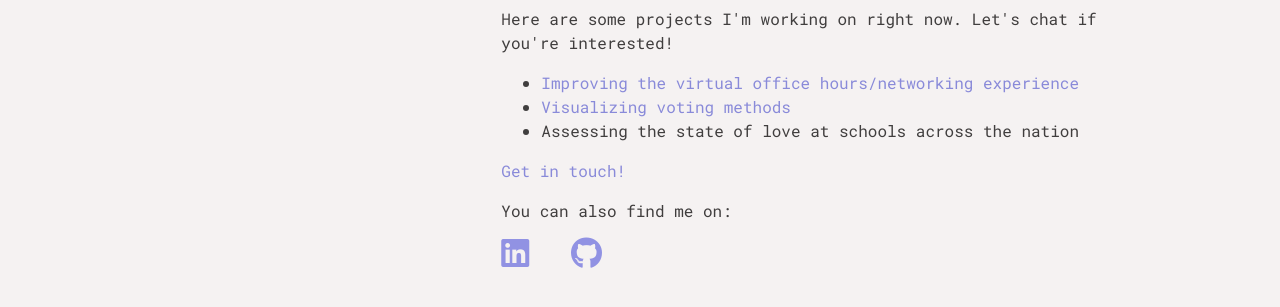
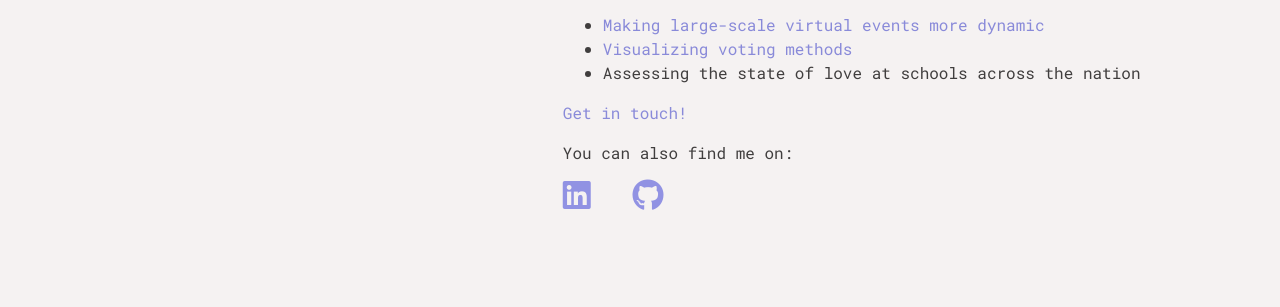
Before and after one commit to xisabao/meet23-viz, a plain HTML site: page index.html in a window 1280 px wide. Shown: the part 483-790 px from the top of the page. Drawn offline with Linux system fonts and the light colour scheme; a web font is replaced by a local one.

Commit message:
update styling

```diff
--- a/css/biostyles.css
+++ b/css/biostyles.css
@@ -5,8 +5,7 @@ body {
 }
 
 .content {
-  width: 80%;
-  margin-top: 12%;
+  padding: 6em 2em;
 }
 
 h1 {
@@ -23,7 +22,6 @@ h1 {
 }
 
 .bio {
-  padding-left: 2em;
 }
 
 .icon a {
--- a/index.html
+++ b/index.html
@@ -24,21 +24,23 @@
 
         <img id="profile-img" src="img/sunset.jpg" alt="profile image" />
         </div>
-        <div class="col-md-8 bio">
+        <div class="col-md-1">
+        </div>
+        <div class="col-md-7 bio">
             <h1>Isabelle Zheng</h1>
             <p>Hi! I'm Isabelle, a sophomore at Harvard College studying Computer Science. Talk to me about startups, tech, food, and the importance of art.</p>
             <p>On campus, I lead <a href="https://www.harvardcap.org/">Harvard Undergraduate Capital Partners</a> and serve as Supreme Cupid for <a href=
             "https://datamatch.me/">Datamatch</a>. I'm also involved in <a href="http://www.harvardwics.com">Harvard Women in CS</a> planning entreprenuership-related events! In my free time, I enjoy baking, playing the flute, running by the Charles River, planning events for Dunster House, and writing <a href="https://nakedlemon.home.blog/">blog posts about food!</a></p>
             <p>Here are some projects I'm working on right now. Let's chat if you're interested!</p>
             <ul>
-                <li><a href="https://www.congregate.live/" target="_blank">Improving the virtual office hours/networking experience</a></li>
+                <li><a href="https://www.congregate.live/" target="_blank">Making large-scale virtual events more dynamic</a></li>
                 <li><a href="https://trusting-brown-3e9b1f.netlify.app/" target="_blank">Visualizing voting methods</a></li>
                 <li>Assessing the state of love at schools across the nation</li>
             </ul>
             <p><a href="mailto:isabellezheng@college.harvard.edu">Get in touch!</a></p>
             <p>You can also find me on:</p>
             <div class="icon">
-            <a href="https://www.linkedin.com/in/isabellez/"><i class="fab fa-linkedin"></i>
+              <a href="https://www.linkedin.com/in/isabellez/"><i class="fab fa-linkedin"></i>
             </a>
             </div>
             <div class="icon">
```
